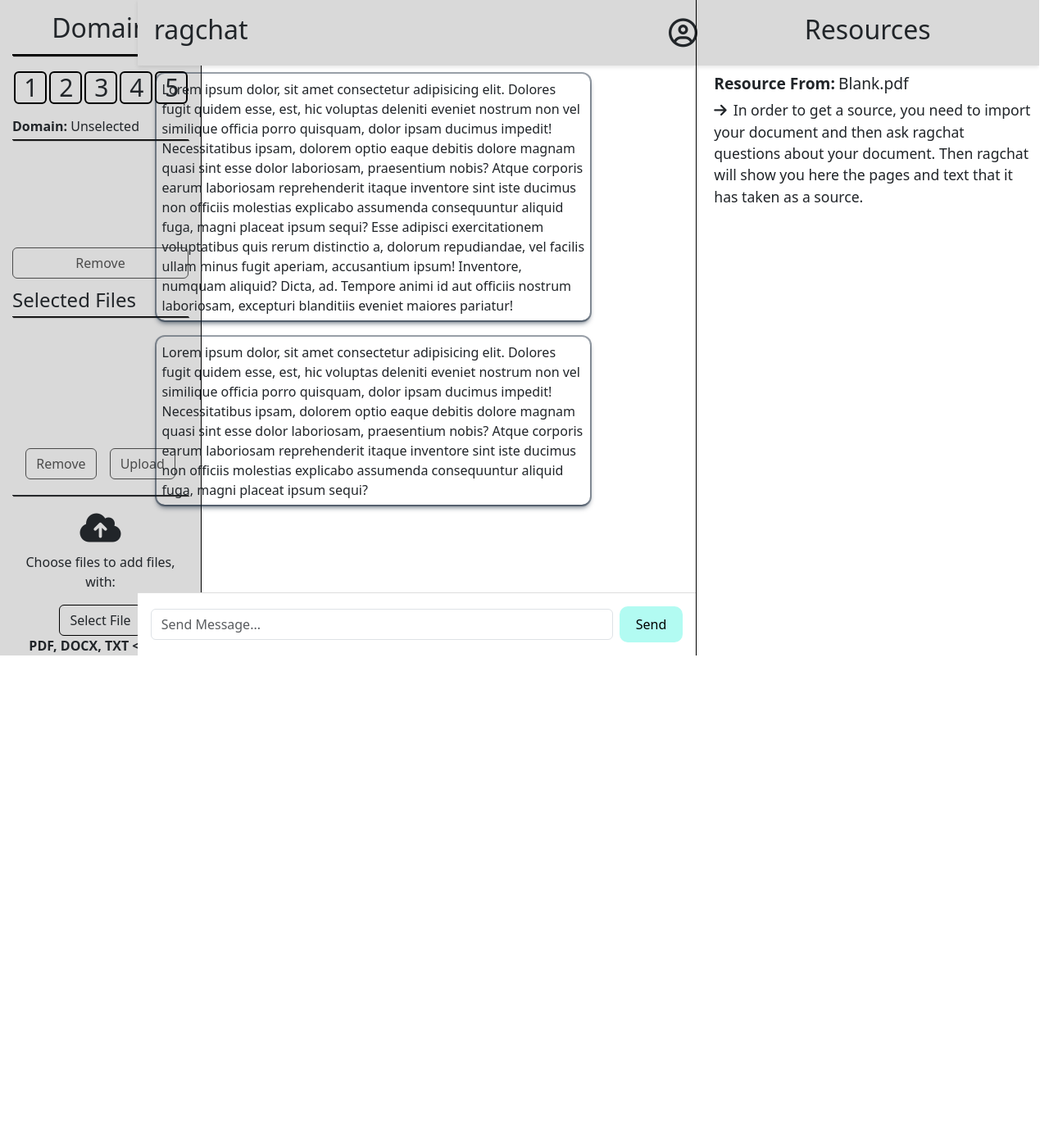
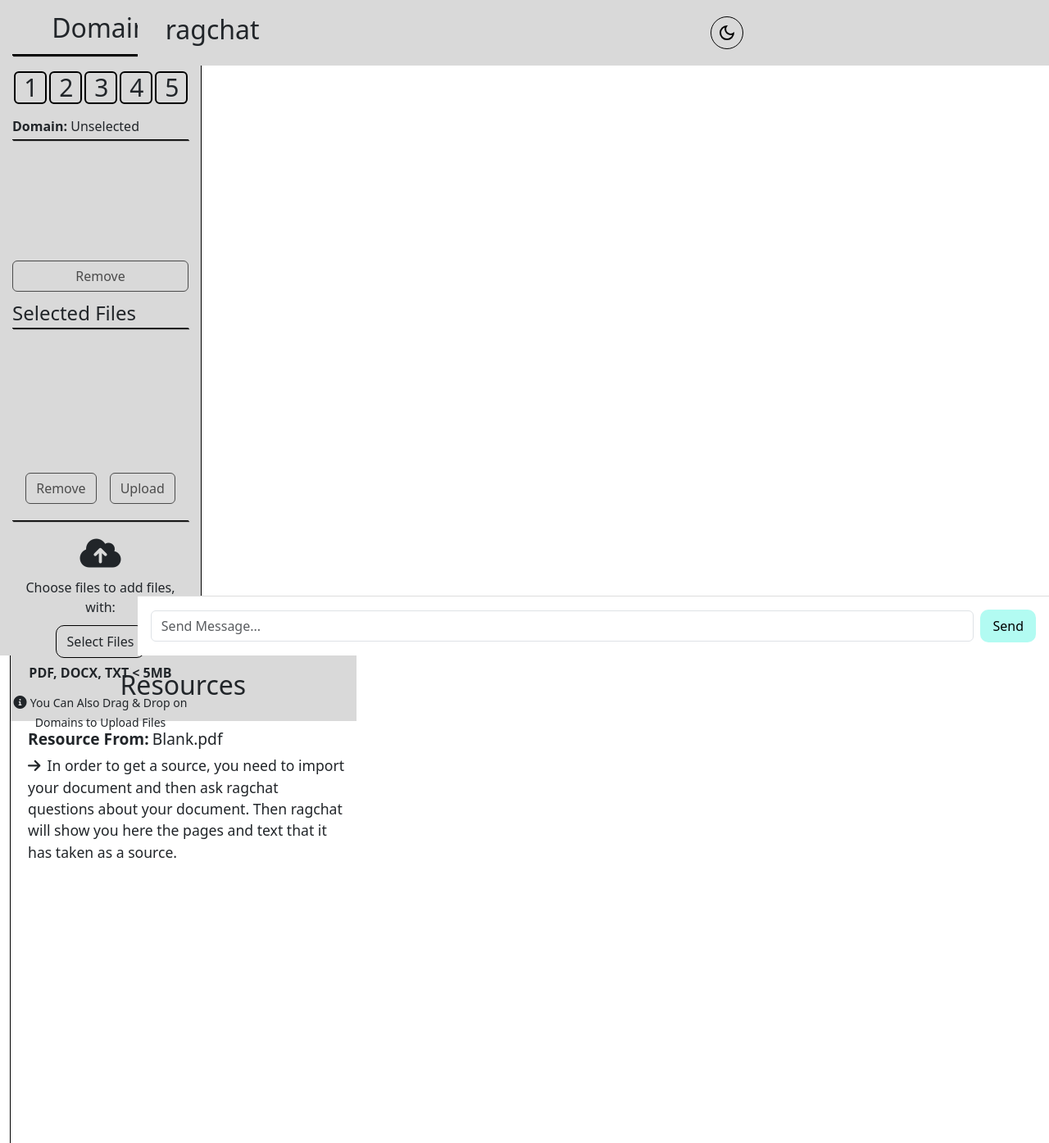
Before and after one commit to rahmansahinler1/ragchat, a FastAPI app: page / in a window 1280 px wide. Shown: the top 1395 px of the page at 82% size. Before the commit the page ends 800 px from the top, so only its background shows below. Run offline with FastAPI, Linux system fonts and the light colour scheme; some libraries are stand-ins or nearby versions.

Commit message:
feat: dark mode implementation

```diff
--- a/static/css/styles.css
+++ b/static/css/styles.css
@@ -1,3 +1,92 @@
+:root {
+  --base-color: white;
+  --text-color: black;
+  --border-color:black;
+  --button-color:#b2fbf2;
+  --sidebar-color: #D9D9D9;
+  --message-border-color: white;
+
+}
+.dark-mode {
+  --base-color: black;
+  --text-color: #bdbdbd;
+  --message-color: white;
+  --border-color: white;
+  --button-color: #075E54;
+  --sidebar-color: #121212;
+  --chat-box-color: #222222;
+  --resource-section-color: #222222;
+  --form-background-color: #6b6a6a;
+  h2{
+    color: var(--text-color);
+  }
+
+  h4 {
+    color: var(--text-color);
+  }
+  h6 {
+    color: var(--text-color);
+  }
+  p{
+    color: var(--text-color);
+  }
+  .chat-box {
+    background-color: var(--chat-box-color);
+  }
+  .resource-section {
+    background-color: var(--resource-section-color);
+  }
+  #bottom-send-tools {
+    background-color: var(--chat-box-color);
+  }
+  .form-control {
+    background-color: var(--form-background-color);
+  }
+  .form-control:focus {
+    background-color: var(--form-background-color);
+    color: var(--text-color);
+  }
+  .form-control::placeholder {
+    color: var(--text-color);
+  }
+  .bot-message {
+    background-color: #3c3b3b;
+    color: var(--message-color);
+    border: 1px solid var(--border-color);
+  }
+  .user-message {
+    color: var(--message-color);
+    border: 1px solid var(--border-color);
+  }
+  .btn-send-message {
+    color: var(--message-color);
+  }
+  #info-message {
+    color: var(--text-color);
+  }
+  #profile-icon {
+    color: var(--text-color);
+  }
+  .btn-select-files{
+    color: var(--text-color);
+  }
+  .file-item {
+    color: var(--text-color);
+  }
+  #cloud-icon {
+    color: var(--text-color);
+  }
+  #btn-domain-number:hover {
+    background-color: var(--border-color);
+  }
+  .btn-custom {
+    color: var(--text-color);
+  }
+  #sidebar-seperator {
+    background-color: var(--border-color);
+    border-top: 2px solid var(--border-color);
+  }
+}
 body {
     height: 100vh;
     overflow:visible;
@@ -7,10 +96,12 @@ body {
 
   /* Sidebar styling start point*/
 
-
+  .container-fluid {
+    padding-right: 0 !important;
+  }
   .sidebar {
     width: 245px;
-    background-color: #D9D9D9;
+    background-color: var(--sidebar-color);
     padding: 15px;
     position: fixed;
     height: 100vh;
@@ -30,14 +121,10 @@ body {
     position: relative;
     bottom: 5%;
   }
-  .section-domain-files {
-    position: relative;
-    bottom: 1.5%;
-    margin-top: -10px;
-    height: 17%;
-    max-height: 200px;
-    overflow-y: auto;
+  .ragchat-text {
+    margin-left: 1.3%;
   }
+
 
   .domain-file-list {
     align-items: center;
@@ -68,32 +155,31 @@ body {
   }
 
   #domain-hr {
-    border-top: 2px solid black;
+    border-top: 2px solid var(--border-color);
     opacity: 100%;
-    box-shadow: 1px 1px 1px black;
+    box-shadow: 1px 1px 1px var(--border-color);
     position: relative;
     bottom: 0.5%;
   }
 
   #second-hr {
-    border-top: 1px solid black;
+    border-top: 1px solid var(--border-color);
     opacity: 100%;
-    box-shadow: 1px 1px 1px black;
+    box-shadow: 1px 1px 1px var(--border-color);
     position: relative;
   }
 
   #upload-hr {
-    border-top: 2px solid black;
+    border-top: 2px solid var(--border-color);
     opacity: 100%;
-    box-shadow: 1px 1px 1px black;
+    box-shadow: 1px 1px 1px var(--border-color);
     position: relative;
   }
 
   #sidebar-seperator {
     width: 0.5px;
     height: 100%;
-    background-color: black;
-    border-top: 2px solid black;
+    background-color: var(--border-color);
     opacity: 100%;
     position: absolute;
     right: 0;
@@ -103,20 +189,20 @@ body {
     position: absolute;
     width: 0.5px;
     height: 100%;
-    background-color: black;
-    border-top: 2px solid black;
+    background-color: var(--border-color);
+    border-top: 2px solid var(--border-color);
     opacity: 100%;
     margin-top: 0;
   }
   #btn-remove-upload {
     position: relative;
-    bottom: 3%;
-    border: 1px solid black;
-    color:black;
+    bottom: 2%;
+    border: 1px solid var(--border-color);
+    color:var(--border-color);
   }
   #btn-domain-number {
     background-color: transparent;
-    border: 2px solid black;
+    border: 2px solid var(--border-color);
     font-size: 30px;
     margin: auto;
     position: relative;
@@ -137,9 +223,9 @@ body {
 
   .section-selected-files {
     position: relative;
-    bottom: 4%;
+    bottom: 3%;
     margin-top: -10px;
-    height: 17%;
+    height: 20%;
     overflow-y: auto;
   }
 
@@ -147,19 +233,19 @@ body {
     align-items: center;
     margin-bottom: 8px;
   }
-
   #text-selected-files {
     position: relative;
-    bottom: 3.5%;
+    bottom: 2.5%;
   }
 
   #second-hr {
     position: relative;
-    bottom: 5%;
+    bottom: 4.1%;
   }
   #third-hr {
+    border-top: 1px solid var(--border-color);
     opacity: 100%;
-    box-shadow: 1px 1px 1px black;
+    box-shadow: 1px 1px 1px var(--border-color);
     margin-top: 20%;
     position: relative;
     bottom: 5%;
@@ -217,9 +303,8 @@ body {
   /* Header styling for chat and resources */
   .colored-div-chat,
   .colored-div-resources {
-    background-color: #D9D9D9; /* Set background color */
+    background-color: var(--sidebar-color); /* Set background color */
     padding: 20px; /* Increased padding for more space inside the header */
-    box-shadow: 0 2px 5px rgba(0, 0, 0, 0.1); /* Optional: adds a subtle shadow */
     width: 100%; /* Make the header take the full width */
     height: 80px; /* Fixed height for the header */
     display: flex; /* Use flex to center content */
@@ -231,13 +316,14 @@ body {
 
   /* Optional: Center text inside headers */
   .profile-icon-div {
-    margin-left: 80%;
+    position: relative;
+    left: 80%;
     font-size: 35px;
   }
 
   /* Chat section adjustments */
   .chat-section {
-    margin-left: 12.4%;
+    margin-left: 12.29%;
     position: relative;
     display: flex;
     flex-direction: column;
@@ -266,42 +352,59 @@ body {
     margin-left: 2%;
   }
   #btn-upload-files {
-    border: 1px solid black;
-    color:black;
+    border: 1px solid var(--border-color);
+    color:var(--border-color);
   }
   #btn-remove-selection {
-    border: 1px solid black;
-    color:black;
+    border: 1px solid var(--border-color);
+    color:var(--border-color);
   }
   .user-message {
-    background-color: #b2fbf2; /* Light green for user messages */
+    background-color: var(--button-color); /* Light green for user messages */
+    margin-right: 2%;
     align-self: flex-end; /* Aligns to the right */
+    border: 1px solid var(--message-border-color);
   }
 
   .bot-message {
     align-self: flex-start; /* Aligns to the left */
+    border: 1px solid var(--message-border-color);
   }
 
   /* Scrollbar styling (optional, to make it look better) */
-  .chat-box::-webkit-scrollbar, .resource-list::-webkit-scrollbar, .section-selected-files::-webkit-scrollbar,  .section-domain-files::-webkit-scrollbar{
+  .chat-box::-webkit-scrollbar,
+.resource-list::-webkit-scrollbar,
+.section-selected-files::-webkit-scrollbar,
+.section-domain-files::-webkit-scrollbar {
     width: 8px;
-  }
+}
 
-  .chat-box::-webkit-scrollbar-thumb, .resource-list::-webkit-scrollbar-thumb, .section-selected-files::-webkit-scrollbar-thumb, .section-domain-files::-webkit-scrollbar {
-    width: 8px;
+.chat-box::-webkit-scrollbar-thumb,
+.resource-list::-webkit-scrollbar-thumb,
+.section-selected-files::-webkit-scrollbar-thumb,
+.section-domain-files::-webkit-scrollbar-thumb {
     background-color: #888;
     border-radius: 10px;
-  }
+    transition: background-color 0.3s ease, height 0.3s ease; /* Animasyon ekledik */
+}
 
-  .chat-box::-webkit-scrollbar-thumb:hover {
+.chat-box::-webkit-scrollbar-thumb:hover {
     background-color: #555;
-  }
+}
 
+.section-domain-files {
+    position: relative; /* Eğer elementin hareketini sağlamıyorsa, 'sticky' veya 'absolute' ile deneyebilirsiniz */
+    bottom: 2.5%;
+    margin-top: -10px;
+    height: 18%;
+    overflow-y: auto;
+    scroll-behavior: smooth; /* Scroll hareketi animasyonlu olur */
+}
   #send-message-box {
     cursor: pointer;
     overflow: hidden;
     padding: 10px;
-    background-color: #D9D9D9;
+    background-color: var(--base-color);
     border: none;
     border-radius: 10px;
     flex-grow: 1; /* Makes input box take available space */
@@ -309,14 +412,34 @@ body {
   }
   .btn-send-message {
     border-radius: 10px;
-    background-color: #b2fbf2;
+    background-color: var(--button-color);
     border: none;
-    padding: 10px 20px; /* Adjust for desired button size */
+    padding: 8px 15px; /* Adjust for desired button size */
   }
-  #btn-select-files {
-    border: 1px solid black;
+  .custom-file-container {
     position: relative;
+    display: inline-block;
+    border: 1px solid var(--border-color);
+    border-radius: 10px;
+    bottom: 0.5vw;
+  }
 
+  .file-input {
+    position: absolute;
+    left: 0;
+    top: 0;
+    width: 100%;
+    height: 100%;
+    opacity: 0;
+    cursor: pointer;
+  }
+
+  .btn-custom {
+    display: inline-block;
+    padding: 10px 20px;
+    border-radius: 5px;
+    cursor: pointer;
+    color: var(--text-color);
   }
   #bottom-send-tools {
     display: flex;
@@ -351,7 +474,7 @@ body {
   /* Resource section styling start point */
   .resource-section {
     max-width: 50%;
-    max-height: 98%; /* Adjust height as needed */
+    max-height: 100%; /* Adjust height as needed */
     overflow-y: hidden;
   }
   .resource-list {
@@ -387,3 +510,27 @@ body {
     font-weight: bold; /* Makes the bullet arrow bold */
     margin-right: 0.5rem; /* Space between the bullet and text */
   }
+  #theme-switch {
+    height: 40px;
+    width: 40px;
+    padding: 0;
+    border-radius: 50%;
+    background-color: var(--sidebar-color);
+    display: flex;
+    justify-content: center;
+    align-items: center;
+    margin-left: 43vw;
+    border: 1px solid var(--border-color);
+  }
+  #theme-switch svg {
+    fill: var(--text-color);
+  }
+  #theme-switch svg:last-child {
+    display: none;
+  }
+  .dark-mode #theme-switch svg:first-child {
+    display: none;
+  }
+  .dark-mode #theme-switch svg:last-child {
+    display: block;
+  }
--- /dev/null
+++ b/static/js/darkmode.js
@@ -0,0 +1,25 @@
+let darkmode = localStorage.getItem('dark-mode');
+const themeSwitch = document.getElementById('theme-switch');
+
+const enableDarkMode = () => {
+    document.body.classList.add('dark-mode');
+    localStorage.setItem('dark-mode', 'enabled');
+}
+
+const disableDarkMode = () => {
+    document.body.classList.remove('dark-mode');
+    localStorage.setItem('dark-mode', null);
+}
+
+if(darkmode === 'enabled') {
+    enableDarkMode();
+}
+
+themeSwitch.addEventListener('click', () => {
+    darkmode = localStorage.getItem('dark-mode');
+    if(darkmode !== 'enabled') {
+        enableDarkMode();
+    } else {
+        disableDarkMode();
+    }
+});
--- a/templates/index.html
+++ b/templates/index.html
@@ -1,25 +1,38 @@
 <!DOCTYPE html>
 <html lang="en">
+
 <head>
     <meta charset="UTF-8">
     <meta name="viewport" content="width=device-width, initial-scale=1.0">
     <link rel="stylesheet" href="../static/css/styles.css">
     <script src="/static/js/app-initializer.js" defer></script>
-    <link href="https://cdn.jsdelivr.net/npm/bootstrap@5.3.3/dist/css/bootstrap.min.css" rel="stylesheet" integrity="sha384-QWTKZyjpPEjISv5WaRU9OFeRpok6YctnYmDr5pNlyT2bRjXh0JMhjY6hW+ALEwIH" crossorigin="anonymous">
+    <link href="https://cdn.jsdelivr.net/npm/bootstrap@5.3.3/dist/css/bootstrap.min.css" rel="stylesheet"
+        integrity="sha384-QWTKZyjpPEjISv5WaRU9OFeRpok6YctnYmDr5pNlyT2bRjXh0JMhjY6hW+ALEwIH" crossorigin="anonymous">
     <link rel="stylesheet" href="https://cdnjs.cloudflare.com/ajax/libs/font-awesome/6.0.0/css/all.min.css">
     <title>ragchat</title>
 </head>
+
 <body>
     <div class="sidebar">
         <div id="sidebar-seperator"></div>
         <h2 class="text-center">Domain</h2>
         <hr id="domain-hr">
         <div class="d-flex mb-2">
-            <button class="btn btn-circle" id="btn-domain-number"><p id="domain-number">1</p></button>
-            <button class="btn btn-circle" id="btn-domain-number"><p id="domain-number">2</p></button>
-            <button class="btn btn-circle" id="btn-domain-number"><p id="domain-number">3</p></button>
-            <button class="btn btn-circle" id="btn-domain-number"><p id="domain-number">4</p></button>
-            <button class="btn btn-circle" id="btn-domain-number"><p id="domain-number">5</p></button>
+            <button class="btn btn-circle" id="btn-domain-number">
+                <p id="domain-number">1</p>
+            </button>
+            <button class="btn btn-circle" id="btn-domain-number">
+                <p id="domain-number">2</p>
+            </button>
+            <button class="btn btn-circle" id="btn-domain-number">
+                <p id="domain-number">3</p>
+            </button>
+            <button class="btn btn-circle" id="btn-domain-number">
+                <p id="domain-number">4</p>
+            </button>
+            <button class="btn btn-circle" id="btn-domain-number">
+                <p id="domain-number">5</p>
+            </button>
         </div>
 
         <div class="domain-info">
@@ -28,7 +41,7 @@
         <hr id="domain-info-hr">
 
         <div class="section-domain-files">
-            <div class="domain-file-list mb-4">
+            <div class="domain-file-list">
             </div>
         </div>
         <button class="btn btn-custom w-100 mb-3" id="btn-remove-upload" disabled>Remove</button>
@@ -37,7 +50,6 @@
         <hr id="second-hr">
         <div class="section-selected-files">
             <div class="selected-file-list mb-3">
-
             </div>
         </div>
         <div class="d-flex justify-content-center mb-3" id="button-container">
@@ -46,10 +58,15 @@
         </div>
         <hr id="third-hr">
         <div class="selection-section">
-            <i class="fa fa-cloud-upload-alt"></i>
+            <i class="fa fa-cloud-upload-alt" id="cloud-icon"></i>
             <p>Choose files to add files, <br>with:</p>
-            <button class=" btn btn-custom" id="btn-select-files">Select File</button>
-            <b><p>PDF, DOCX, TXT &lt; 5MB</p></b>
+            <div class="custom-file-container">
+                <input type="file" id="btn-select-files" class="file-input" accept=".pdf,.txt,.docx" />
+                <label for="btn-select-files" class="btn btn-custom">Select Files</label>
+            </div>
+            <b>
+                <p>PDF, DOCX, TXT &lt; 5MB</p>
+            </b>
         </div>
 
         <div class="mt-2 text-center" id="info-message">
@@ -64,15 +81,23 @@
             <div class="col chat-section d-flex flex-column">
                 <div class="d-flex justify-content-between align-items-center">
                     <div class="colored-div-chat">
-                            <h2>ragchat</h2>
-                            <div class="profile-icon-div">
-                                <i class="fa-regular fa-circle-user" id ="profile-icon"></i>
-                            </div>
+                        <h2 class="ragchat-text">ragchat</h2>
+                        <button id="theme-switch">
+                            <svg xmlns="http://www.w3.org/2000/svg" height="24px" viewBox="0 -960 960 960" width="24px"
+                                fill="#e8eaed">
+                                <path
+                                    d="M480-120q-150 0-255-105T120-480q0-150 105-255t255-105q14 0 27.5 1t26.5 3q-41 29-65.5 75.5T444-660q0 90 63 153t153 63q55 0 101-24.5t75-65.5q2 13 3 26.5t1 27.5q0 150-105 255T480-120Zm0-80q88 0 158-48.5T740-375q-20 5-40 8t-40 3q-123 0-209.5-86.5T364-660q0-20 3-40t8-40q-78 32-126.5 102T200-480q0 116 82 198t198 82Zm-10-270Z" />
+                            </svg>
+                            <svg xmlns="http://www.w3.org/2000/svg" height="24px" viewBox="0 -960 960 960" width="24px"
+                                fill="#e8eaed">
+                                <path
+                                    d="M480-360q50 0 85-35t35-85q0-50-35-85t-85-35q-50 0-85 35t-35 85q0 50 35 85t85 35Zm0 80q-83 0-141.5-58.5T280-480q0-83 58.5-141.5T480-680q83 0 141.5 58.5T680-480q0 83-58.5 141.5T480-280ZM200-440H40v-80h160v80Zm720 0H760v-80h160v80ZM440-760v-160h80v160h-80Zm0 720v-160h80v160h-80ZM256-650l-101-97 57-59 96 100-52 56Zm492 496-97-101 53-55 101 97-57 59Zm-98-550 97-101 59 57-100 96-56-52ZM154-212l101-97 55 53-97 101-59-57Zm326-268Z" />
+                            </svg>
+                        </button>
+
                     </div>
                 </div>
                 <div class="chat-box flex-grow-1">
-                    <div class="message bot-message">Lorem ipsum dolor, sit amet consectetur adipisicing elit. Dolores fugit quidem esse, est, hic voluptas deleniti eveniet nostrum non vel similique officia porro quisquam, dolor ipsam ducimus impedit! Necessitatibus ipsam, dolorem optio eaque debitis dolore magnam quasi sint esse dolor laboriosam, praesentium nobis? Atque corporis earum laboriosam reprehenderit itaque inventore sint iste ducimus non officiis molestias explicabo assumenda consequuntur aliquid fuga, magni placeat ipsum sequi? Esse adipisci exercitationem voluptatibus quis rerum distinctio a, dolorum repudiandae, vel facilis ullam minus fugit aperiam, accusantium ipsum! Inventore, numquam aliquid? Dicta, ad. Tempore animi id aut officiis nostrum laboriosam, excepturi blanditiis eveniet maiores pariatur!</div>
-                    <div class="message bot-message">Lorem ipsum dolor, sit amet consectetur adipisicing elit. Dolores fugit quidem esse, est, hic voluptas deleniti eveniet nostrum non vel similique officia porro quisquam, dolor ipsam ducimus impedit! Necessitatibus ipsam, dolorem optio eaque debitis dolore magnam quasi sint esse dolor laboriosam, praesentium nobis? Atque corporis earum laboriosam reprehenderit itaque inventore sint iste ducimus non officiis molestias explicabo assumenda consequuntur aliquid fuga, magni placeat ipsum sequi?</div>
 
                 </div>
 
@@ -84,14 +109,19 @@
             </div>
 
             <div class="col-lg-4 col-md-3 col-sm-2 resource-section "> <!-- Smaller resources section -->
-                <hr class = "chat-resource-section-divider">
+                <hr class="chat-resource-section-divider">
                 <div class="colored-div-resources">
                     <h2 class="text-center">Resources</h2> <!-- Centered title -->
+
                 </div>
                 <div class="resource-list">
                     <div class="resource-item">
-                        <h6><strong id ="resource-from-text">Resource From:</strong> <span class="document-title">Blank.pdf</span></h6>
-                        <p class="description"><span class="bullet"><i class="fa-solid fa-arrow-right"></i></span>In order to get a source, you need to import your document and then ask ragchat questions about your document. Then ragchat will show you here the pages and text that it has taken as a source.</p>
+                        <h6><strong id="resource-from-text">Resource From:</strong> <span
+                                class="document-title">Blank.pdf</span></h6>
+                        <p class="description"><span class="bullet"><i class="fa-solid fa-arrow-right"></i></span>In
+                            order to get a source, you need to import your document and then ask ragchat questions about
+                            your document. Then ragchat will show you here the pages and text that it has taken as a
+                            source.</p>
                     </div>
 
                 </div>
@@ -100,5 +130,9 @@
         </div>
         <input type="file" id="file-input" accept=".pdf,.docx,.txt" style="display: none;" multiple>
 </body>
-<script src="https://cdn.jsdelivr.net/npm/bootstrap@5.3.3/dist/js/bootstrap.min.js" integrity="sha384-0pUGZvbkm6XF6gxjEnlmuGrJXVbNuzT9qBBavbLwCsOGabYfZo0T0to5eqruptLy" crossorigin="anonymous"></script>
+<script type="text/javascript" src="../static/js/darkmode.js" defer></script>
+<script src="https://cdn.jsdelivr.net/npm/bootstrap@5.3.3/dist/js/bootstrap.min.js"
+    integrity="sha384-0pUGZvbkm6XF6gxjEnlmuGrJXVbNuzT9qBBavbLwCsOGabYfZo0T0to5eqruptLy"
+    crossorigin="anonymous"></script>
+
 </html>
```
Also changed, not shown: other parts of static/css/styles.css (+11 -11 lines). Lines whose indentation alone changed are shown as unchanged.
